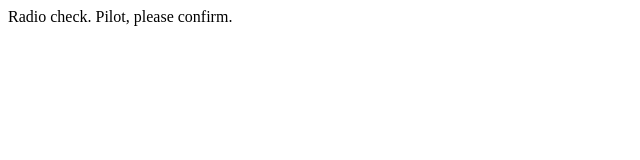
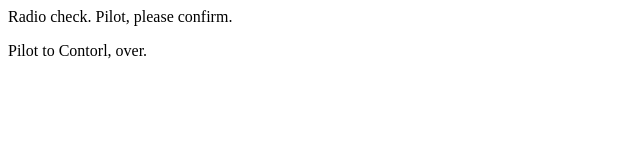
Before and after one commit to ZackSquatch/communication-log, a plain HTML site: page communication-log/index.html in a window 1280 px wide. Shown: the whole page, without its empty margins (0-640 px from the left). Drawn offline with Linux system fonts and the light colour scheme.

Commit message:
Added second line to log.

```diff
--- a/communication-log/index.html
+++ b/communication-log/index.html
@@ -1,5 +1,7 @@
 <html>
 <body>
    <p>Radio check. Pilot, please confirm.</p>
+
+   <p>Pilot to Contorl, over.</p>
 </body>
 </html>
```
